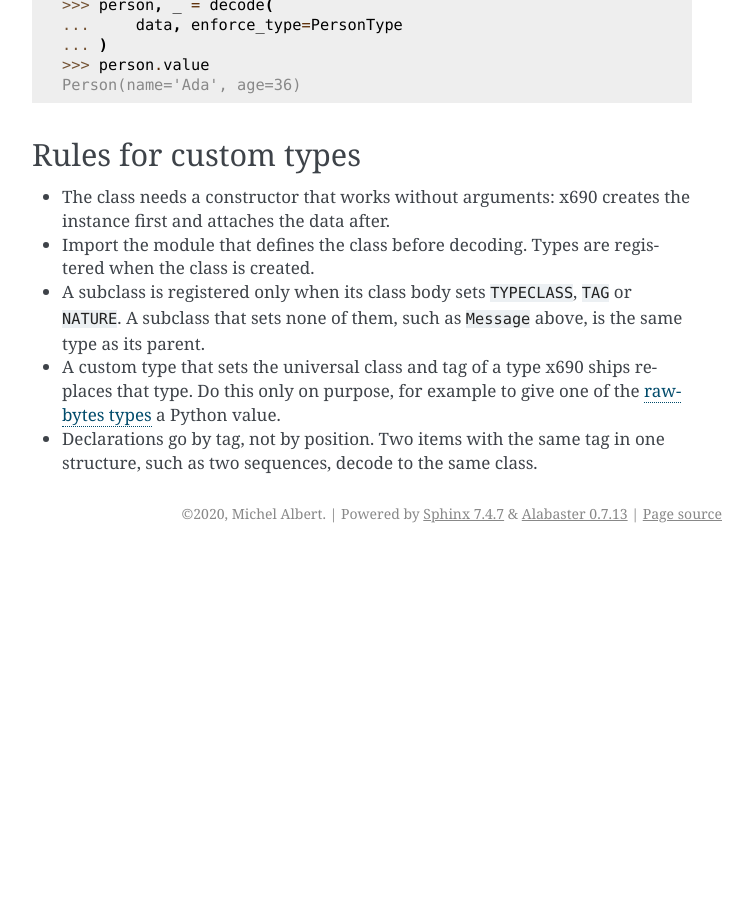
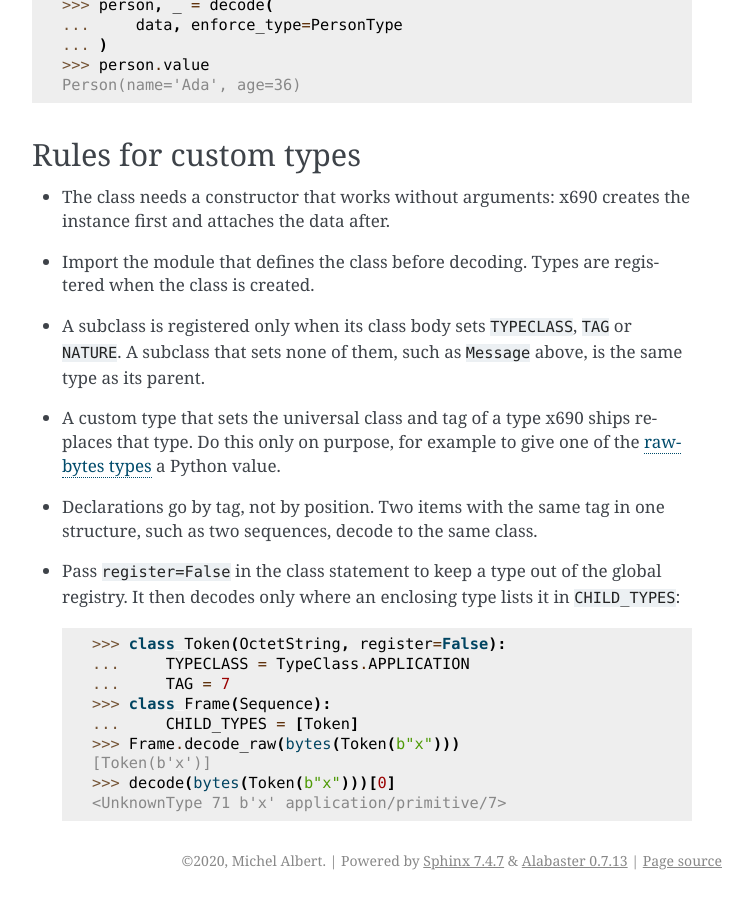
Before and after one commit to exhuma/x690, a Sphinx documentation site: the page built from docs/custom-types.rst, in a window 1280 px wide and 900 px high, scrolled down 4619 px. Shown: the whole window, without its empty margins (388-1141 px from the left). Built offline with Sphinx 7.4.7, drawn with Linux system fonts in a browser that asks for light colours; before the commit the page ends 5172 px from its top, so only the background shows below that.

```diff
--- a/docs/custom-types.rst
+++ b/docs/custom-types.rst
@@ -237,3 +237,16 @@ Rules for custom types
   the :doc:`raw-bytes types <types>` a Python value.
 - Declarations go by tag, not by position. Two items with the same tag in
   one structure, such as two sequences, decode to the same class.
+- Pass ``register=False`` in the class statement to keep a type out of
+  the global registry. It then decodes only where an enclosing type
+  lists it in ``CHILD_TYPES``:
+
+  >>> class Token(OctetString, register=False):
+  ...     TYPECLASS = TypeClass.APPLICATION
+  ...     TAG = 7
+  >>> class Frame(Sequence):
+  ...     CHILD_TYPES = [Token]
+  >>> Frame.decode_raw(bytes(Token(b"x")))
+  [Token(b'x')]
+  >>> decode(bytes(Token(b"x")))[0]
+  <UnknownType 71 b'x' application/primitive/7>
```
Also changed, not shown: 3 other files.
